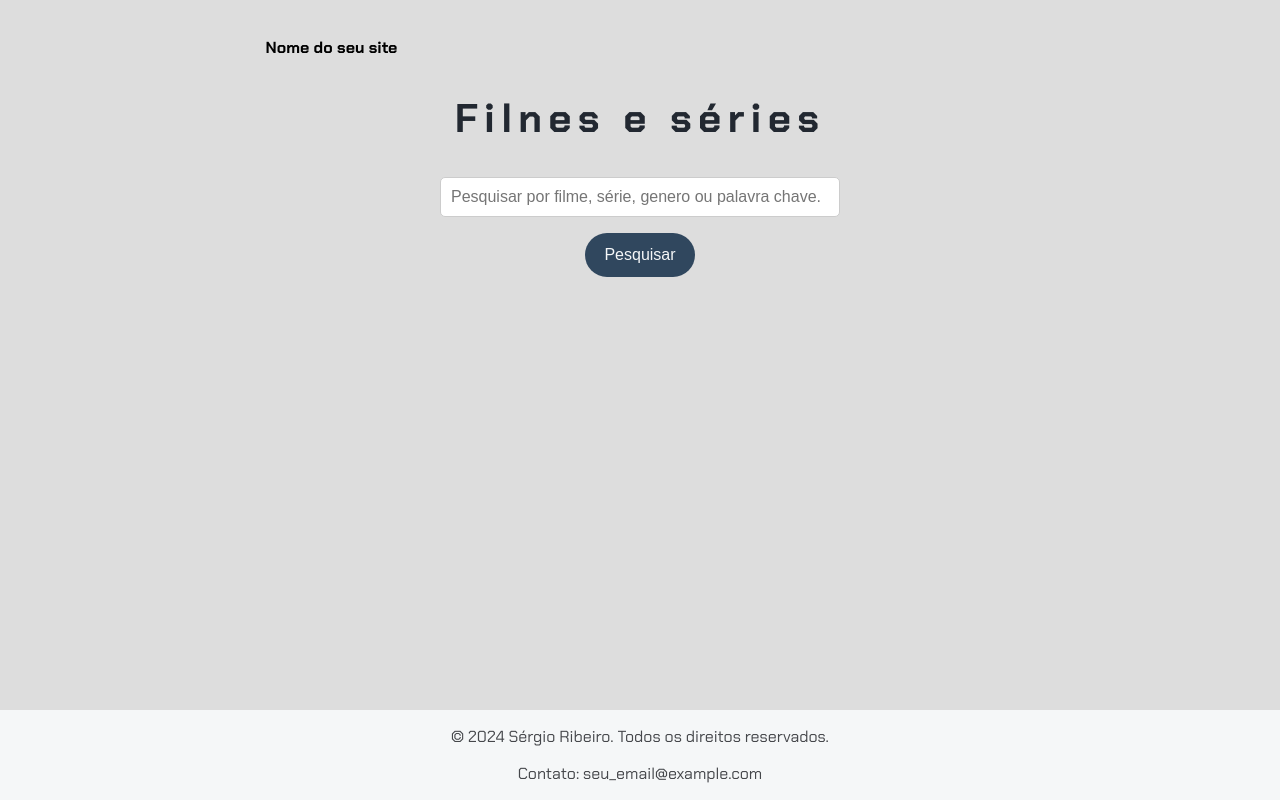
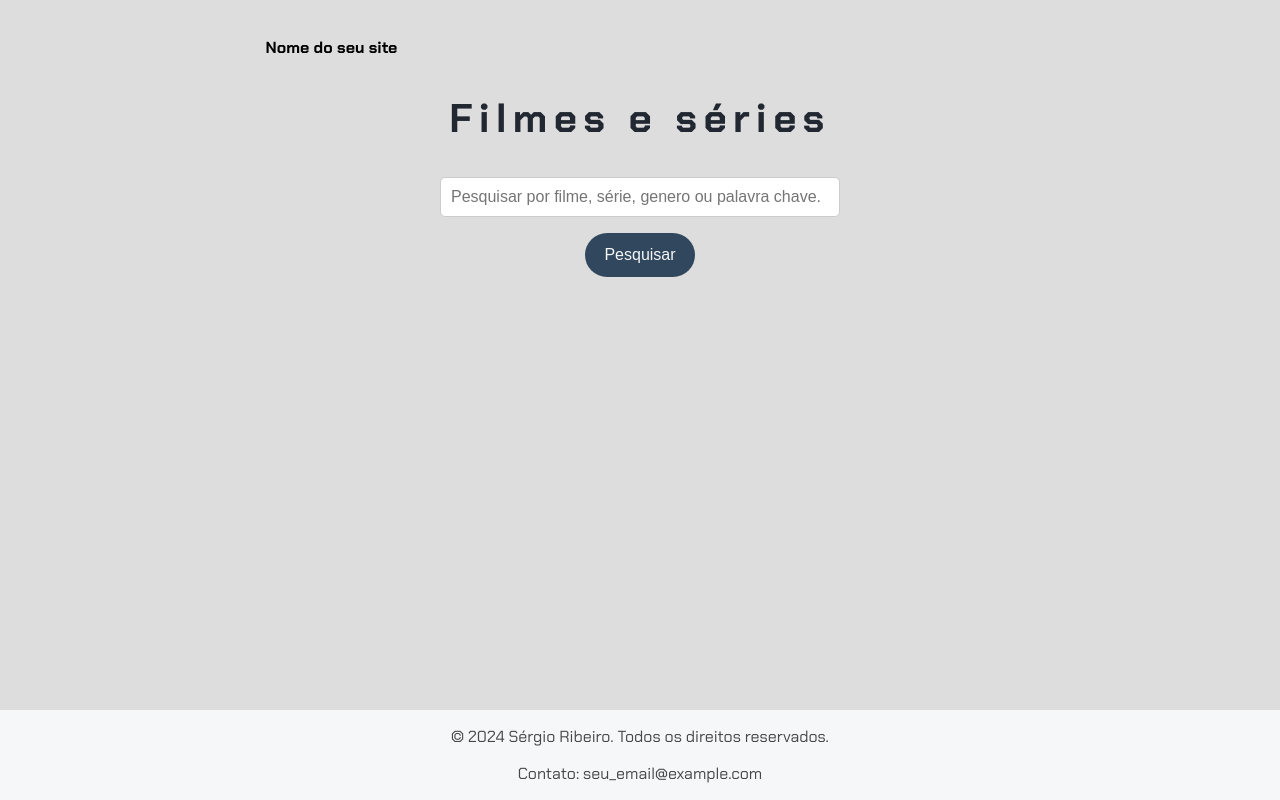
Before and after one commit to shenrique1970/Google-gemini, a plain HTML site: page index.html in a window 1280 px wide. Drawn offline with Linux system fonts and the light colour scheme.

Commit message:
acerto titulo

```diff
--- a/index.html
+++ b/index.html
@@ -17,7 +17,7 @@
     <main>
 
         <section class="container">
-            <h1>Filnes e séries</h1>
+            <h1>Filmes e séries</h1>
 
             <input type="text" name="busca" placeholder="Pesquisar por filme, série, genero ou palavra chave." id="campo-pesquisa">
             <button onclick="buscarFilme()">Pesquisar</button>
```
